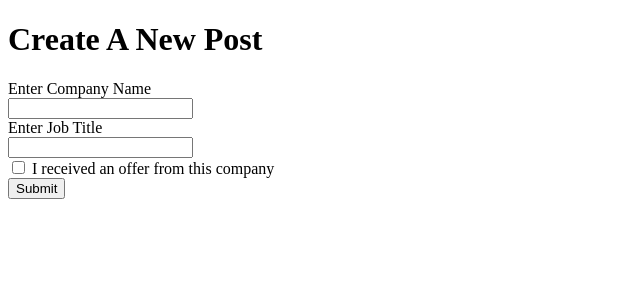
After one commit to abigailnacional/GlassDeSo, a Flask app: page /newpost in a window 1280 px wide. The commit adds this page. Shown: the top 300 px of the page, without its empty margins (0-640 px from the left). Run offline with Flask 2, Linux system fonts and the light colour scheme.

Commit message:
Got rid of some commented out code, made a page for users to create a new post

```diff
--- a/app.py
+++ b/app.py
@@ -1,30 +1,54 @@
+import requests
 from typing import Optional
 from xmlrpc.client import boolean
 from flask import Flask, flash, redirect, render_template, request, \
     url_for, session  # pragma: no cover
 from BitcloutIdentity import BitcloutIdentity
 import BitcloutAPI
+from flask_sqlalchemy import SQLAlchemy
 
 app = Flask(__name__)
 app.secret_key = "super secret key"
+app.config['SQLALCHEMY_DATABASE_URI'] = 'sqlite:///users.db'
+db = SQLAlchemy(app)
 
-#Class for posts made for GlassDeSo
-class GDSPosts:
-    def __init__(
-            self,
-            postID: int,
-            author: str,
-            company: str,
-            job: str,
-            offerStat: bool,
-            #hashVal is optional because we don't know what the hash is when we
-            #  post it; we have to look it up and add it later
-            hashVal: Optional[str] = ""):
-        self.postID = postID
+#Function that grabs the most recent post made using a DeSo username and post hash
+#The DeSo API automatically grabs the most recent post because I haven't provided a LastPostHashHex.
+def get_recent_post(username):
+ url = 'https://bitclout.com/api/v0/get-posts-for-public-key'
+ data = {
+   "PublicKeyBase58Check": "",
+   "Username": username,
+   "ReaderPublicKeyBase58Check": "",
+   "NumToFetch": 1,
+   "MediaRequired": False
+ }
+ response = requests.post(url,  json=data)
+ response_json = response.json()
+
+ #Get only the message content
+ ret = response_json['Posts'][0]['Body']
+
+ return ret
+
+#Class for posts made for GlassDeSo, offer_stat is offer status. Either they
+# received an offer or they didn't. The post_ID is to keep track of posts in
+# this SQLAlchemy database, while the hashVal keeps track of what post it is
+# in the actual DeSo blockchain.
+class GDSPosts(db.Model):
+    post_ID = db.Column(db.Integer, primary_key=True)
+    author = db.Column(db.String(100))
+    company = db.Column(db.String(100))
+    job = db.Column(db.String(100))
+    offer_stat = db.Column(db.Boolean)
+    hashVal = db.Column(db.String(100), nullable=True)
+
+    def __init__(self, post_ID, author, company, job, offer_stat, hashVal: Optional[str] = ""):
+        self.post_ID = post_ID
         self.author = author
         self.company = company
         self.job = job
-        self.offerStat = offerStat
+        self.offer_stat = offer_stat
         self.hashVal = hashVal
 
 @app.route("/")
@@ -48,7 +72,6 @@ def login():
             if(not identity.validateJWT(jwt)):
                 error = "Could not login"
             else:
-                print('user holds NeonStoic. Log them in!')
                 session['pubkey'] = pubkey
                 return redirect('/home')
 
@@ -63,8 +86,19 @@ def home():
             session['userinfo'] = userinfo
             print('retrieved userinfo:', userinfo)
 
+            #I'm going to print the posts for a random user
+            get_recent_post("Krassenstein")
         return render_template('home.html', pubkey=session['pubkey'], userinfo=session['userinfo'])
     return redirect('/login')
+
+#Page where user creates a new post
+@app.route('/newpost')
+def newpost():
+    #If the form was just submitted:
+    #if request.method == 'POST':
+        #return render_template('postSuccess.html')
+    #else:
+        return render_template('newPost.html')
 
 @app.route('/logout')
 def logout():
--- a/templates/home.html
+++ b/templates/home.html
@@ -7,6 +7,7 @@
     </div>
 
     <p>Please select a company.</p>
+    <a class="btn btn-primary" role="button" href="/newpost">Create A New Post</a>
 
     <a class="btn btn-primary" role="button" href="/logout">Logout</a>
 {% endblock %}
--- /dev/null
+++ b/templates/newPost.html
@@ -0,0 +1,21 @@
+{% extends "base.html" %}
+
+{% block content %}
+<head>
+    <style>
+    </style>
+</head>
+<body>
+    <!--Code for home page (not including the site header) goes here.-->
+    <h1>Create A New Post</h1>
+    <form action="newpost" method="post">
+    <label for="company">Enter Company Name</label><br>
+    <input type="text" name="company" value="" required><br>
+    <label for="job">Enter Job Title</label><br>
+    <input type="text" name="job" value="" required><br>
+    <input type="checkbox" name="offer_stat"><label
+        for="offer_stat">   I received an offer from this company</label><br>
+    <input type="submit" value="Submit">
+</form>
+</body>
+{% endblock %}
```
Also changed, not shown: BitcloutAPI.py (+0 -14 lines).
